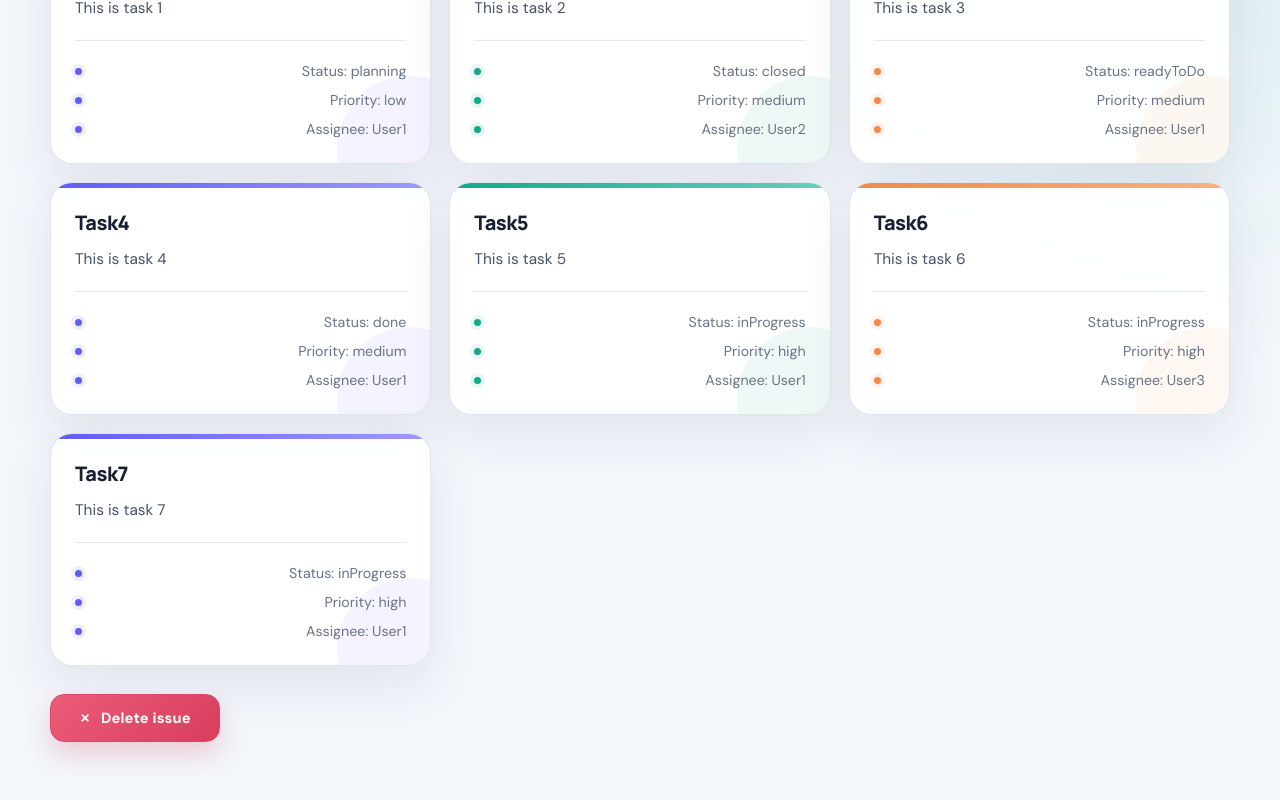
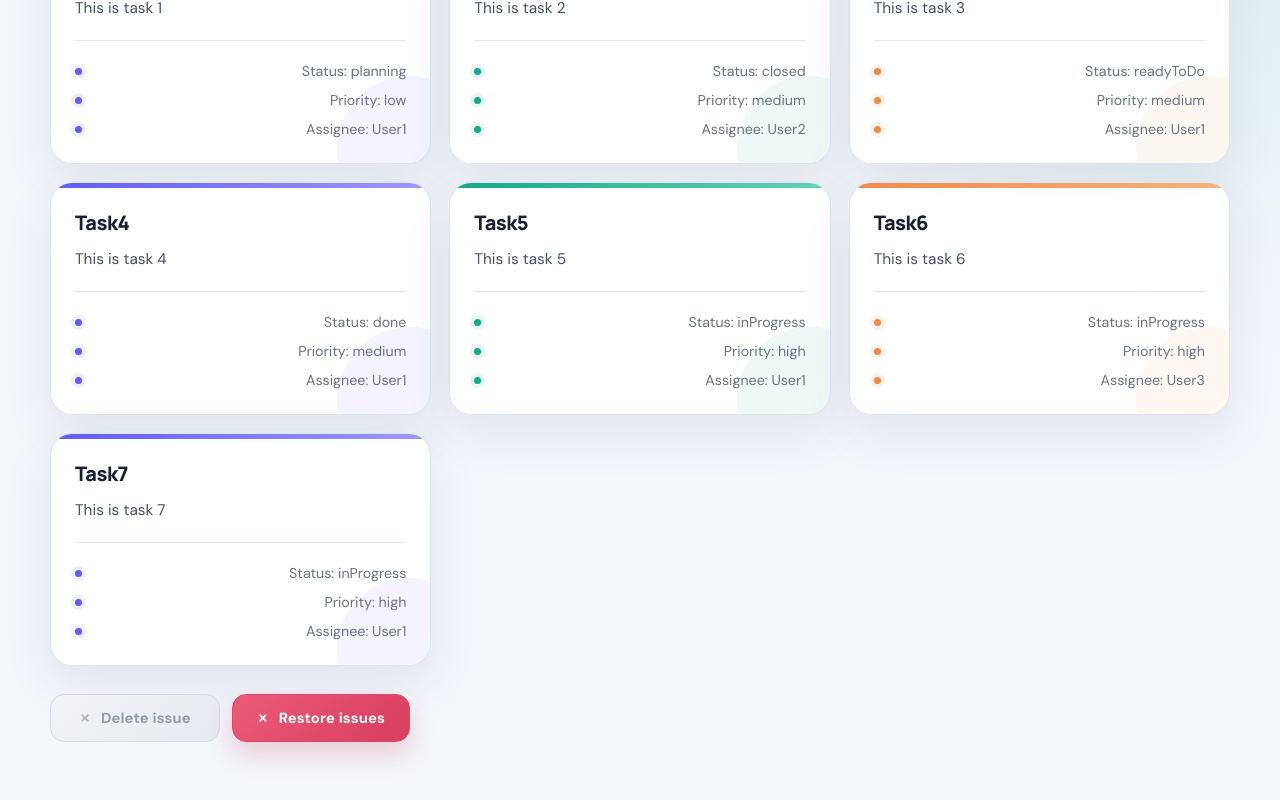
Before and after one commit to Cyber-Sammy/IssueTracker, a React (Vite) app in the folder frontend/: page / in a window 1280 px wide. Shown: the part 504-1304 px from the top of the page. Built offline with nearby package versions, Linux system fonts and the light colour scheme.

Commit message:
add restore button

```diff
--- a/frontend/src/App.jsx
+++ b/frontend/src/App.jsx
@@ -28,7 +28,16 @@ function App() {
   }
 
   function handleIssueSelection(selectedIssueId) {
-    currentSelectedIssueId === selectedIssueId ? selectIssue(null) : selectIssue(selectedIssueId);
+    if (currentSelectedIssueId === selectedIssueId) {
+      selectIssue(null);
+    } else {
+      selectIssue(selectedIssueId);
+    }
+  }
+
+  function handleIssueDeletion(currentSelectedIssueId) {
+    deleteIssue(currentSelectedIssueId);
+    selectIssue(null);
   }
 
   return (
@@ -44,11 +53,13 @@ function App() {
           selectedIssueId={currentSelectedIssueId}
           selectIssueCallback={handleIssueSelection} />
       </div>
-      <div>
-        <Button text="Delete issue" callback={() => {
-          deleteIssue(currentSelectedIssueId);
-          selectIssue(null);
+      <div style={{ display: "flex", gap: "12px" }}>
+        <Button text="Delete issue" isEnabled={currentSelectedIssueId !== null} callback={() => {
+            handleIssueDeletion(currentSelectedIssueId)
           }}/>
+        <Button text="Restore issues" callback={() => {
+          changeIssues(issues => defaultIssues);
+        }}/>
       </div>
     </div>
   )
--- a/frontend/src/components/Button.jsx
+++ b/frontend/src/components/Button.jsx
@@ -1,8 +1,13 @@
 import './styles/Button.css'
 
-function Button({ text, callback }) {
+function Button({ text, isEnabled, callback }) {
+    const buttonEnabled = isEnabled === null || isEnabled === undefined ? true : isEnabled
+
     return (
-        <button className="delete-button" onClick={callback}>
+        <button
+            className={`delete-button ${buttonEnabled ? '' : 'delete-button--disabled'}`}
+            onClick={callback}
+            disabled={!buttonEnabled}>
             {text}
         </button>
     );
--- a/frontend/src/components/styles/Button.css
+++ b/frontend/src/components/styles/Button.css
@@ -61,6 +61,37 @@
   outline-offset: 3px;
 }
 
+.delete-button--disabled,
+.delete-button:disabled {
+  border-color: #d7dce6;
+  color: #949dac;
+  background: linear-gradient(135deg, #f1f3f7, #e7eaf0);
+  box-shadow: none;
+  cursor: not-allowed;
+  filter: none;
+  transform: none;
+}
+
+.delete-button--disabled::before,
+.delete-button:disabled::before {
+  color: #aeb5c1;
+}
+
+.delete-button--disabled::after,
+.delete-button:disabled::after {
+  display: none;
+}
+
+.delete-button--disabled:hover,
+.delete-button:disabled:hover,
+.delete-button--disabled:active,
+.delete-button:disabled:active {
+  border-color: #d7dce6;
+  box-shadow: none;
+  filter: none;
+  transform: none;
+}
+
 @media (max-width: 600px) {
   .delete-button {
     width: 100%;
```
